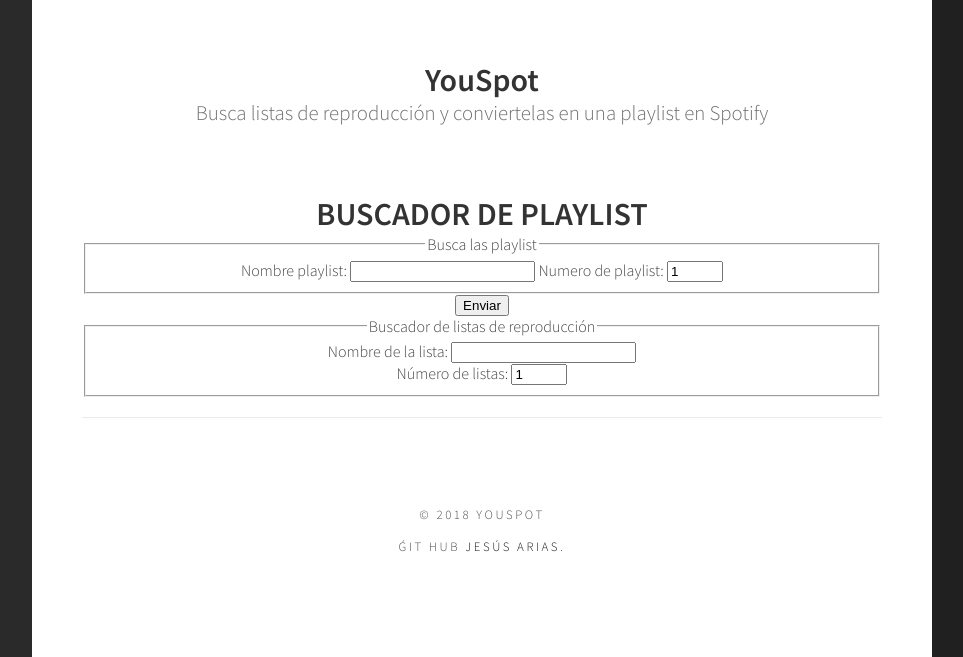
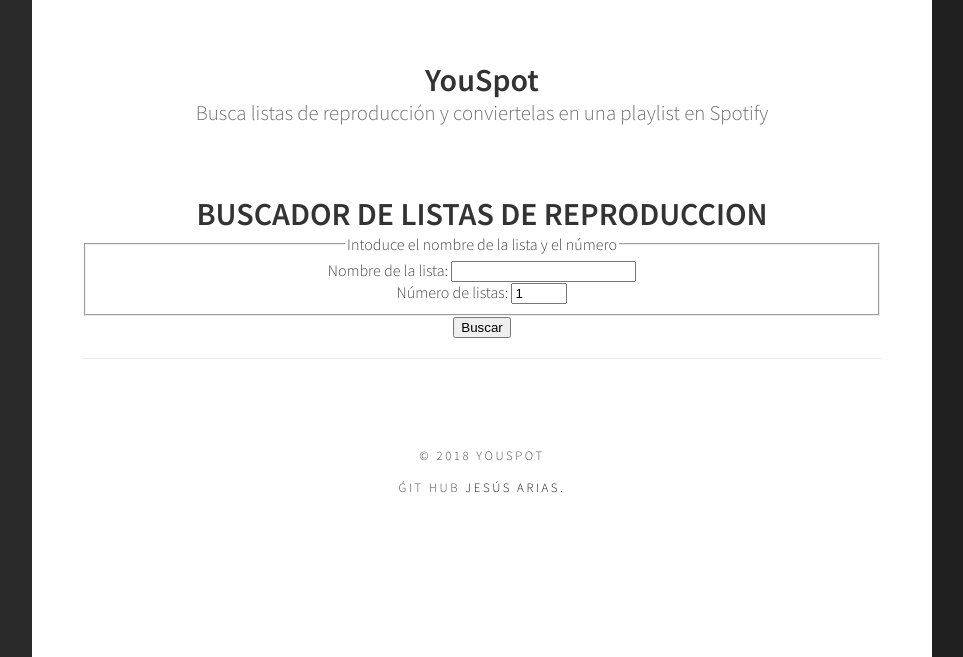
Before and after one commit to JesusArias1995/YouSpot, a Flask app: page /listasyt in a window 1280 px wide. Shown: the part 478-1135 px from the top of the page, without its empty margins (308-1271 px from the left). Run offline with Flask 2, Linux system fonts and the light colour scheme.

Commit message:
Modificado

```diff
--- a/templates/formularioyt.html
+++ b/templates/formularioyt.html
@@ -2,21 +2,10 @@
 {% block title %}oauth{% endblock %}
 {% block formularioyt %}
 <br>
-	<h1>BUSCADOR DE PLAYLIST</h1>
-	<form action="/buscar_listasyt" method="post">
-	<div>
-		<fieldset>
-			<legend>Busca las playlist</legend>
-			Nombre playlist: <input type="text" name="buscar" required/>
-			Numero de playlist: <input type="number" name="cantidad" min='1' value='1' max='10' required/>
-			<br>
-		</fieldset>
-		<input type="submit" value="Enviar">
-	</form>
-
+	<h1>BUSCADOR DE LISTAS DE REPRODUCCION</h1>
 	<form action="/eventos/add" method="POST">
 		<fieldset>
-			<legend>Buscador de listas de reproducción</legend>
+			<legend>Intoduce el nombre de la lista y el número</legend>
 			<div class="form-group">
 				<label for="buscar">Nombre de la lista: </label>
 				<input class="form-control" id="nombre" type="text" name="buscar" maxlength="100" required> <br/>
@@ -26,6 +15,7 @@
 				<input class="form-control" type="number" name="cantidad" min='1' value='1' max='10' required/>
 			</div>
 		</fieldset>
+		<input type="submit" value="Buscar">
 	</form>
 <br>
 {% endblock %}
```
